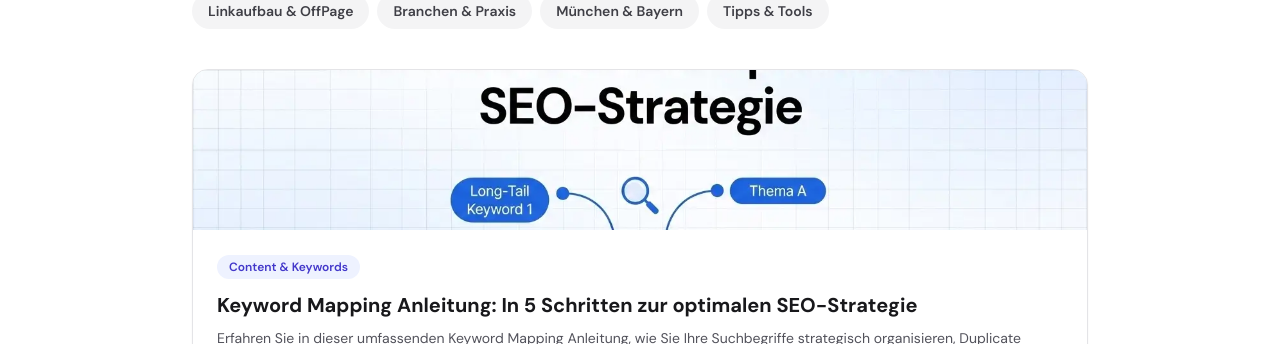
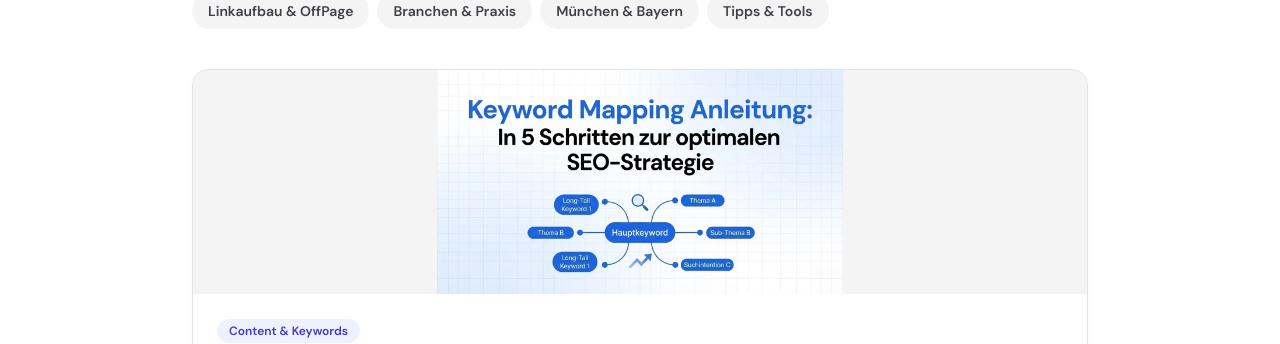
Before and after one commit to seodschinn-rgb/ssssssssssssssssssssssssssssssss, a Next.js app: page /blog in a window 1280 px wide. Shown: the part 395-739 px from the top of the page. Built offline with nearby package versions, Linux system fonts and the light colour scheme; no server answers.

Commit message:
Update BlogPostList.tsx

```diff
--- a/components/BlogPostList.tsx
+++ b/components/BlogPostList.tsx
@@ -79,12 +79,12 @@ export default function BlogPostList({ posts, categories }: BlogPostListProps) {
                       className="group block overflow-hidden rounded-2xl border border-zinc-200 bg-white shadow-sm hover:border-indigo-200 hover:shadow-md transition-all"
                     >
                       {post.image && (
-                        <div className="relative w-full aspect-[3/1] max-h-40 bg-zinc-100">
+                        <div className="w-full bg-zinc-100 rounded-t-2xl flex items-center justify-center min-h-0 max-h-48 sm:max-h-56">
                           {/* eslint-disable-next-line @next/next/no-img-element */}
                           <img
                             src={post.image}
                             alt={post.imageAlt ?? post.title}
-                            className="w-full h-full object-cover"
+                            className="w-full h-auto max-h-48 sm:max-h-56 object-contain object-center"
                           />
                         </div>
                       )}
```
